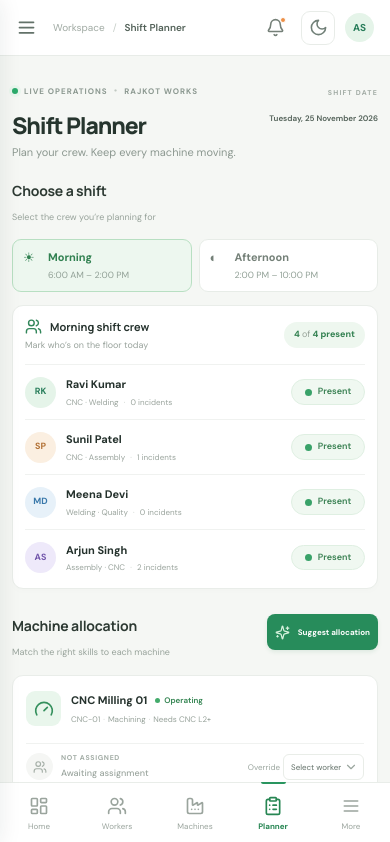
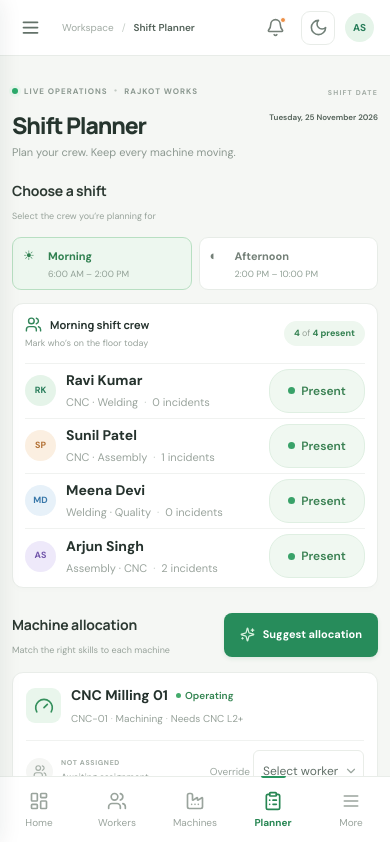
Before and after one commit to Pranshu1309/FACTORYPULSE, a React (Vite) app: page / in a window 390 px wide. Shown: the top 842 px of the page. Built offline with nearby package versions, Linux system fonts and the light colour scheme.

Commit message:
Improve FactoryPulse mobile and sidebar readability

```diff
--- a/src/index.css
+++ b/src/index.css
@@ -50,3 +50,43 @@ body.dark,
 html.dark {
   background: #121212;
 }
+
+/* Roomier controls and readable type for touch screens. */
+body { font-size: 15px; }
+.sidebar { overflow-y: auto; overscroll-behavior: contain; -webkit-overflow-scrolling: touch; }
+.sidebar nav { flex-shrink: 0; }
+.sidebar-bottom { margin-top: 20px; }
+.nav-link { min-height: 48px; height: auto; padding: 10px 12px; font-size: 14px; }
+.nav-link svg { flex-shrink: 0; }
+.plant-select b, .user-profile b { font-size: 13px; }
+.plant-select small, .user-profile small { font-size: 11px; }
+.worker-info b { font-size: 13px; }
+.worker-info span { font-size: 11px; }
+.presence-toggle { min-height: 42px; min-width: 92px; padding: 8px 12px; font-size: 11px; }
+.suggest-button, .confirm-button { min-height: 44px; font-size: 12px; padding: 0 16px; }
+.machine-name-line h3 { font-size: 13px; }
+.machine-status { font-size: 10px; }
+.machine-meta { font-size: 10px; }
+.override-select { font-size: 10px; }
+.override-select select { min-height: 40px; font-size: 11px; padding: 8px 24px 8px 9px; }
+.reason-line { font-size: 10px; line-height: 1.4; }
+.toast, .replacement-banner, .warning-banner { font-size: 12px; line-height: 1.4; }
+.sidebar-backdrop { display: none; }
+
+@media(max-width:720px) {
+  .sidebar { z-index: 11; max-height: 100dvh; }
+  .sidebar-backdrop { display: block; position: fixed; inset: 0; z-index: 10; border: 0; background: #10221870; }
+  .nav-link { min-height: 50px; font-size: 15px; }
+  .menu-button { width: 44px; height: 44px; place-items: center; margin-left: -8px; }
+  .worker-info b { font-size: 14px; }
+  .worker-info span { font-size: 11px; }
+  .presence-toggle { min-height: 44px; min-width: 96px; font-size: 12px; }
+  .suggest-button, .confirm-button { min-height: 44px; font-size: 11px; }
+  .machine-name-line h3 { font-size: 14px; }
+  .machine-status, .machine-meta { font-size: 10px; }
+  .override-select { font-size: 10px; }
+  .override-select select { min-height: 42px; font-size: 12px; max-width: 145px; }
+  .reason-line { font-size: 11px; }
+  .mobile-tabs { height: 68px; }
+  .mobile-tabs button { min-height: 60px; font-size: 10px; }
+}
```
